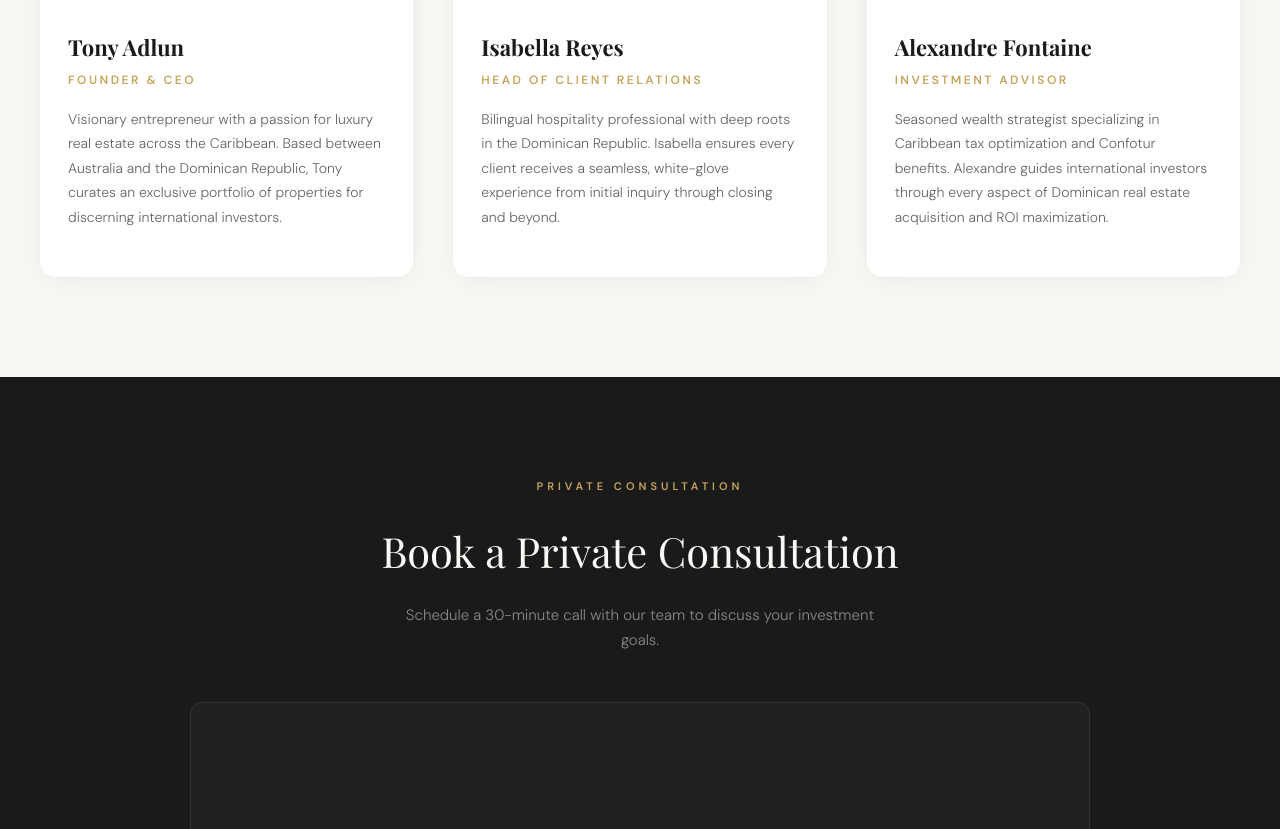
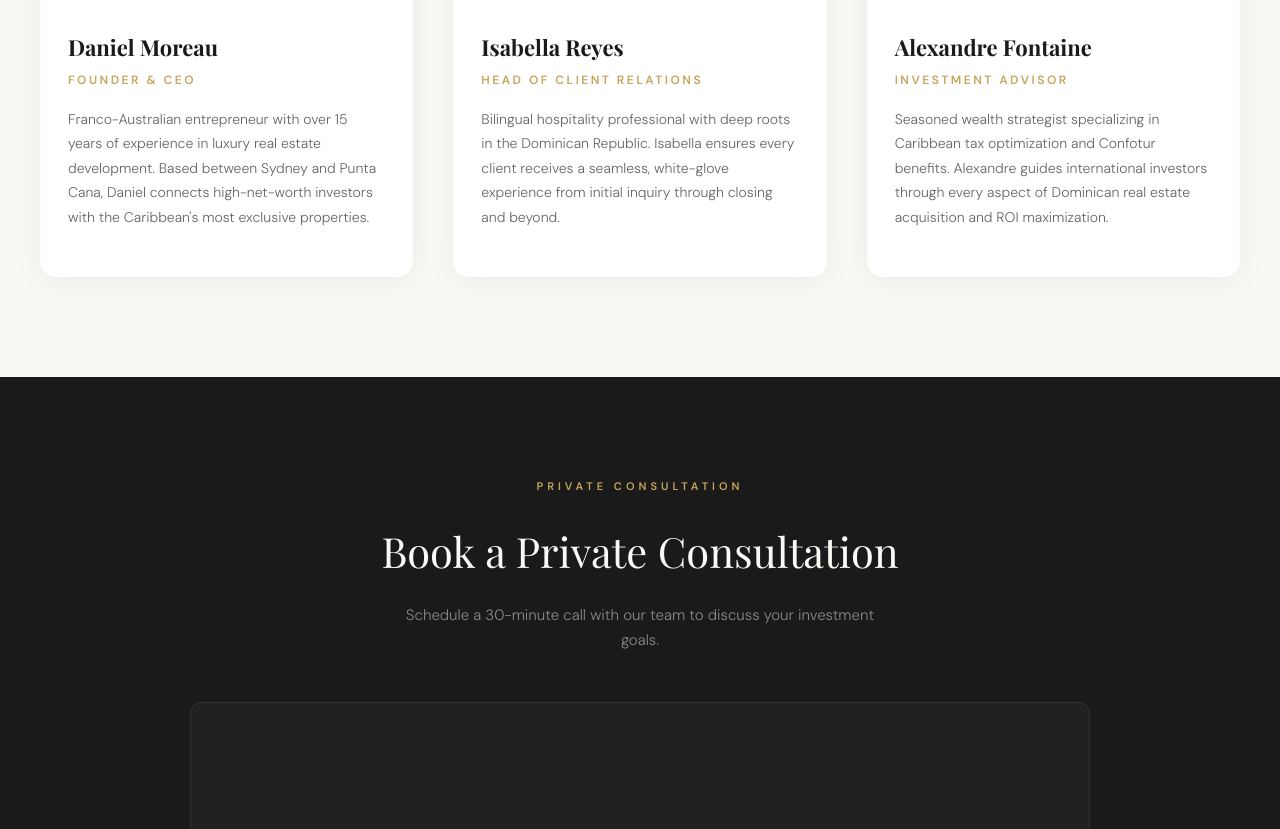
Before and after one commit to Shamash444/real-luxe-platform., a plain HTML site: page team.html in a window 1280 px wide. Shown: the part 1085-1914 px from the top of the page. Drawn offline with nearby package versions, Linux system fonts and the light colour scheme; a script that the page names is missing; a web font is replaced by a local one.

Commit message:
Make founder bio fictive: Tony Adlun → Daniel Moreau
Co-Authored-By: Claude Opus 4.6 <noreply@anthropic.com>

```diff
--- a/team.html
+++ b/team.html
@@ -272,12 +272,12 @@
     <!-- Tony Adlun -->
     <div class="team-card">
       <div class="team-card-img">
-        <img src="https://images.unsplash.com/photo-1507003211169-0a1dd7228f2d?w=400&q=80&auto=format" alt="Tony Adlun — Founder & CEO" loading="lazy">
+        <img src="https://images.unsplash.com/photo-1507003211169-0a1dd7228f2d?w=400&q=80&auto=format" alt="Daniel Moreau — Founder & CEO" loading="lazy">
       </div>
       <div class="team-card-body">
-        <h3 class="team-card-name">Tony Adlun</h3>
+        <h3 class="team-card-name">Daniel Moreau</h3>
         <span class="team-card-role">Founder &amp; CEO</span>
-        <p class="team-card-bio">Visionary entrepreneur with a passion for luxury real estate across the Caribbean. Based between Australia and the Dominican Republic, Tony curates an exclusive portfolio of properties for discerning international investors.</p>
+        <p class="team-card-bio">Franco-Australian entrepreneur with over 15 years of experience in luxury real estate development. Based between Sydney and Punta Cana, Daniel connects high-net-worth investors with the Caribbean's most exclusive properties.</p>
       </div>
     </div>
 
```
